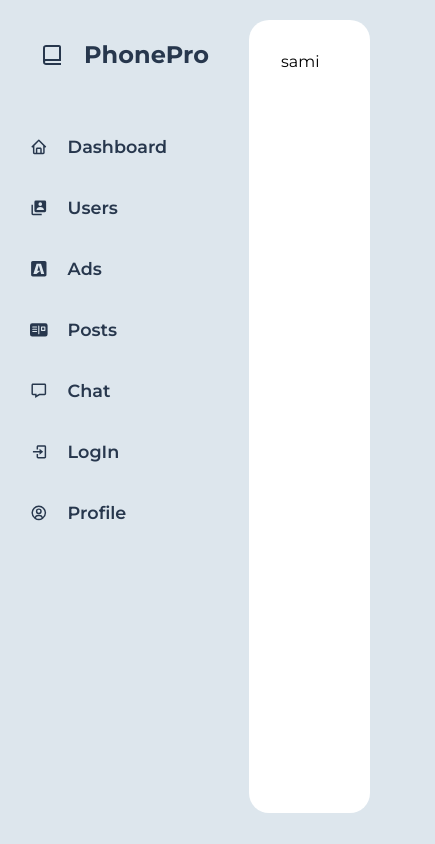
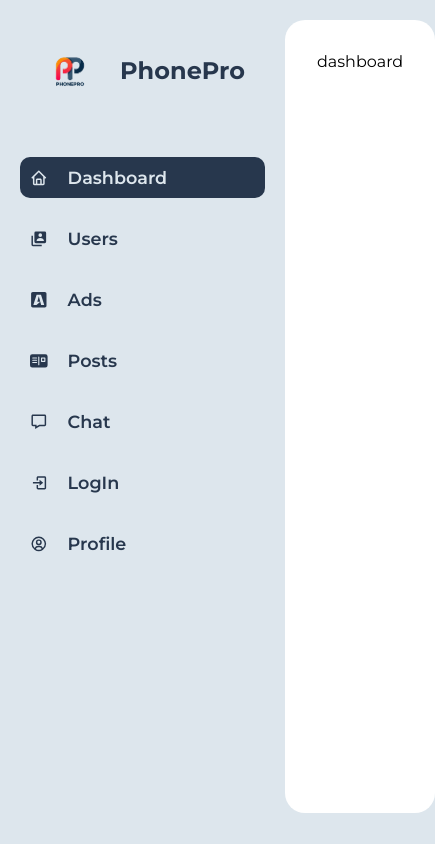
Before and after one commit to samiullahRamzan/PhonePro_admin, a React (Vite) app: page / in a window 390 px wide. Shown: the whole page, 435 px wide, since content can reach past the window. Built offline with nearby package versions, Linux system fonts and the light colour scheme.

Commit message:
phonePro_logo

```diff
--- a/src/App.jsx
+++ b/src/App.jsx
@@ -1,6 +1,6 @@
 import React from 'react'
 import Sidebar from './components/Sidebar'
-
+import AppRoutes from './components/appRoutes'
 import './App.css'
 
 const App = () => {
@@ -8,7 +8,7 @@ const App = () => {
     <div className='dashboard'>
       <Sidebar/>
       <div className="dashboard--content">
-        sami
+        <AppRoutes/>
       </div>
     </div>
   )
--- a/src/components/Sidebar.jsx
+++ b/src/components/Sidebar.jsx
@@ -2,7 +2,7 @@ import React from 'react'
 import { BiBookAlt, BiHome,BiSolidUserAccount,BiChat,BiLogIn,BiUserCircle, BiMessage} from 'react-icons/bi'
 import { FaBuysellads } from "react-icons/fa";
 import { BsFillPostcardFill } from "react-icons/bs";
-import { Link } from 'react-router-dom'
+import { NavLink } from 'react-router-dom'
 
 import '../styles/sidebar.css'
 
@@ -10,39 +10,40 @@ const Sidebar = () => {
   return (
     <div className='menu'>
       <div className='logo'>
-        <BiBookAlt className='logo-icon'/>
+
+        <img src='../../public/phonePro.png' alt='phone pro logo' className='image' />
         <h2>PhonePro</h2>
       </div>
 
       <div className="menu--list">
-        <Link to='/' className="item">
+        <NavLink to='/' className="item">
            <BiHome className='icon' />
            Dashboard
-        </Link>
-        <Link to='/' className="item">
+        </NavLink>
+        <NavLink to='/users' className="item">
            <BiSolidUserAccount className='icon'/>
            Users
-        </Link>
-        <Link to='/' className="item">
+        </NavLink>
+        <NavLink to='/ads' className="item">
            < FaBuysellads className='icon'/>
            Ads
-        </Link>
-        <Link to='/' className="item">
+        </NavLink>
+        <NavLink to='/posts' className="item">
            <BsFillPostcardFill className='icon'/>
            Posts
-        </Link>
-        <Link to='/' className="item">
+        </NavLink>
+        <NavLink to='/chat' className="item">
            <BiMessage className='icon'/>
            Chat
-        </Link>
-        <Link to='/' className="item">
+        </NavLink>
+        <NavLink to='/logIn' className="item">
            <BiLogIn className='icon'/>
            LogIn
-        </Link>
-        <Link to='/' className="item">
+        </NavLink>
+        <NavLink to='/profile' className="item">
            <BiUserCircle className='icon'/>
             Profile
-        </Link>
+        </NavLink>
 
       </div>
     </div>
--- a/src/components/appRoutes.jsx
+++ b/src/components/appRoutes.jsx
@@ -2,7 +2,7 @@ import React from 'react'
 import { Route, Routes } from 'react-router-dom'
 import { Dashboard,Users,Ads,Posts,Chat,LogIn,Profile,NotFound } from '../pagesPath'
 
-const appRoutes = () => {
+const AppRoutes = () => {
   return (
     <Routes>
         <Route path='/' element={<Dashboard/> } />
@@ -17,4 +17,4 @@ const appRoutes = () => {
   )
 }
 
-export default appRoutes
+export default AppRoutes
--- a/src/index.css
+++ b/src/index.css
@@ -2,12 +2,19 @@
 
 :root{
     --primary-color:#27374d;
-    --bg-color:#dde6ed
+    --bg-color:#dde6ed;
+
+    --secondary-color: '#8055DB';
+  /* bgColor: '#F9FAFC', */
+  --search-bgcolor: 'FAFAFA';
+  --border-color: '#979797';
+  --topTabIndicator-color: '#d9d9d9';
+  --topTabIndicator-bgcolor: '#f2f2f2',
 }
+
 *{
     margin: 0;
     padding: 0;
-
     font-family:'Montserrat',sans-serif;
 }
 
--- a/src/pages/LogIn.jsx
+++ b/src/pages/LogIn.jsx
@@ -1,4 +1,5 @@
 import React from 'react'
+import '../styles/LogIn.css'
 
 const LogIn = () => {
   return (
--- a/src/styles/sidebar.css
+++ b/src/styles/sidebar.css
@@ -2,13 +2,11 @@
     display: flex;
     flex-direction: column;
     gap:2.3rem;
-
     height:94vh
 }
 
 .logo{
     text-align: center;
-
     align-items: center;
     padding: 20px;
     color: var(--primary-color);
@@ -39,7 +37,15 @@
     color: var(--primary-color);
 }
 
-.menu--list .item:hover{
+.image{
+    width: 60px;
+}
+/* .menu--list .item:hover{
+    background: var(--primary-color);
+    color:  var(--bg-color);
+} */
+
+.menu--list .item.active{
     background: var(--primary-color);
     color:  var(--bg-color);
 }
```
Also changed, not shown: src/pagesPath.jsx (+8 -8 lines), public/mobilePicture.jpg (added), public/phonePro.png (added), src/styles/LogIn.css (added).
